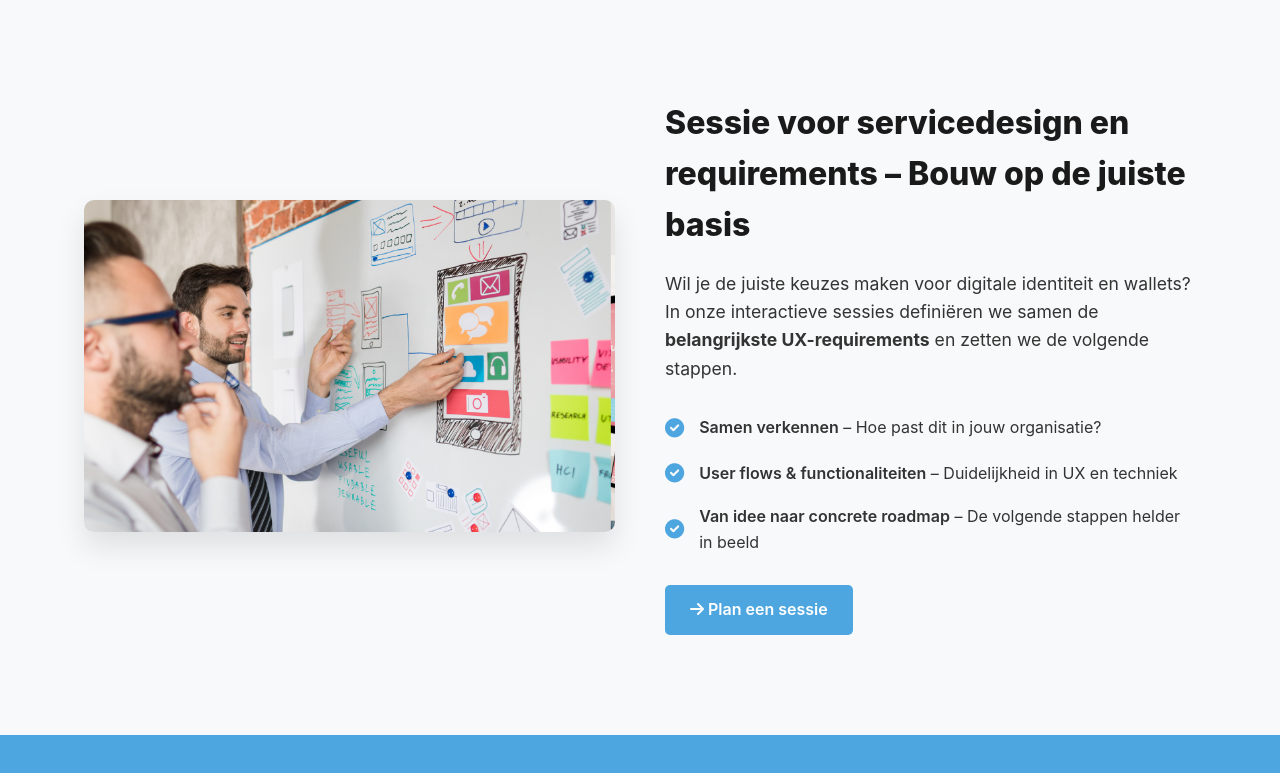
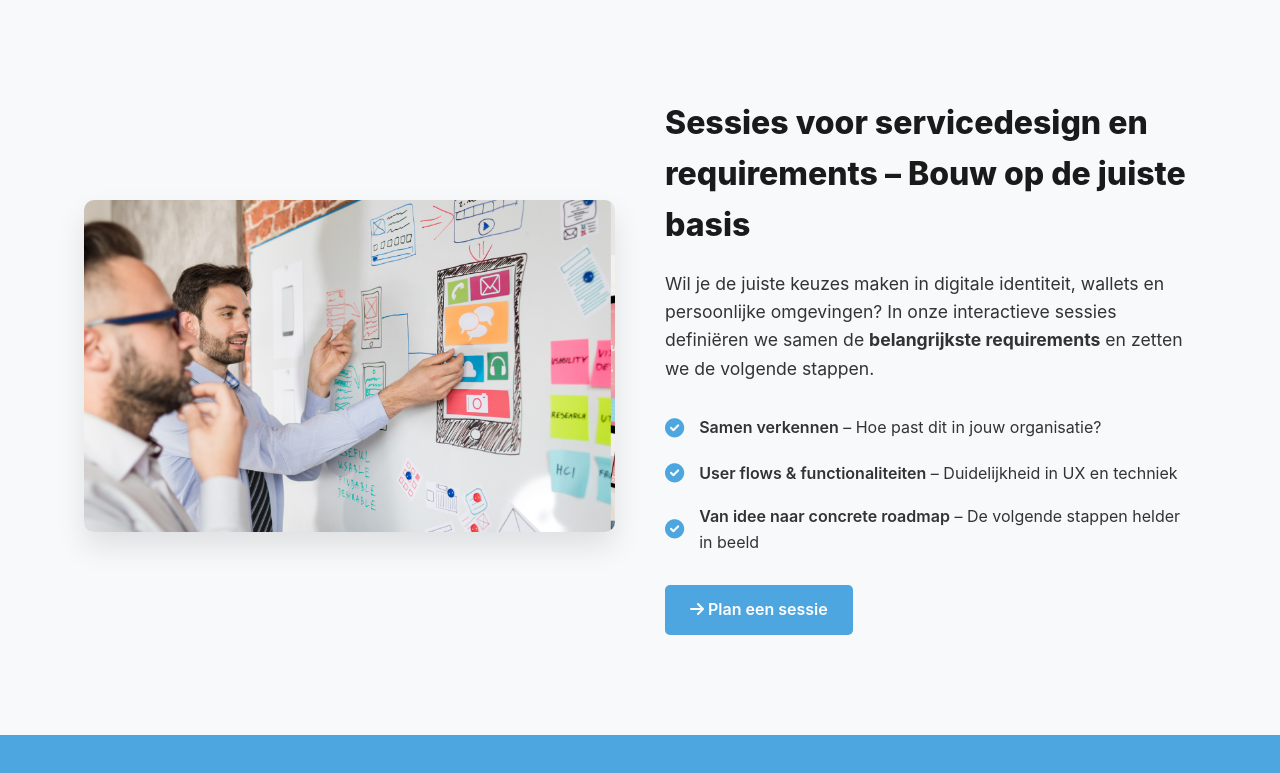
Before and after one commit to OpenDemoLab/OpenDemoLab.github.io, a plain HTML site: page index.html in a window 1280 px wide. Shown: the part 2865-3638 px from the top of the page. Drawn offline with Linux system fonts and the light colour scheme.

Commit message:
Update index.html

```diff
--- a/index.html
+++ b/index.html
@@ -152,9 +152,9 @@
             <!-- Requirements en analysesessies -->
             <div class="service reverse">
                 <div class="service-content">
-                    <h3 class="service-title">Sessie voor servicedesign en requirements – Bouw op de juiste basis</h3>
+                    <h3 class="service-title">Sessies voor servicedesign en requirements – Bouw op de juiste basis</h3>
                     <p class="service-description">
-                        Wil je de juiste keuzes maken voor digitale identiteit en wallets? In onze interactieve sessies definiëren we samen de <strong>belangrijkste UX-requirements</strong> en zetten we de volgende stappen.
+                        Wil je de juiste keuzes maken in digitale identiteit, wallets en persoonlijke omgevingen? In onze interactieve sessies definiëren we samen de <strong>belangrijkste requirements</strong> en zetten we de volgende stappen.
                     </p>
 
                     <div class="service-features">
```
